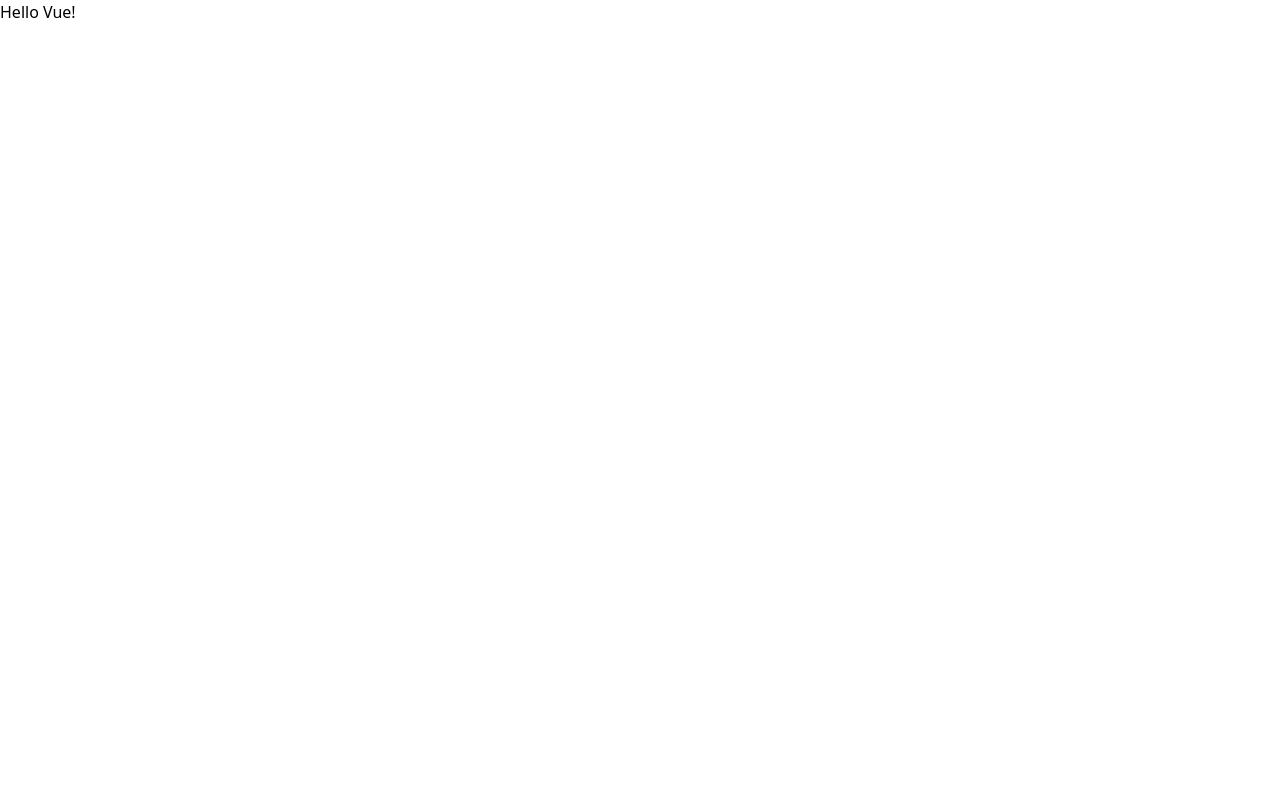
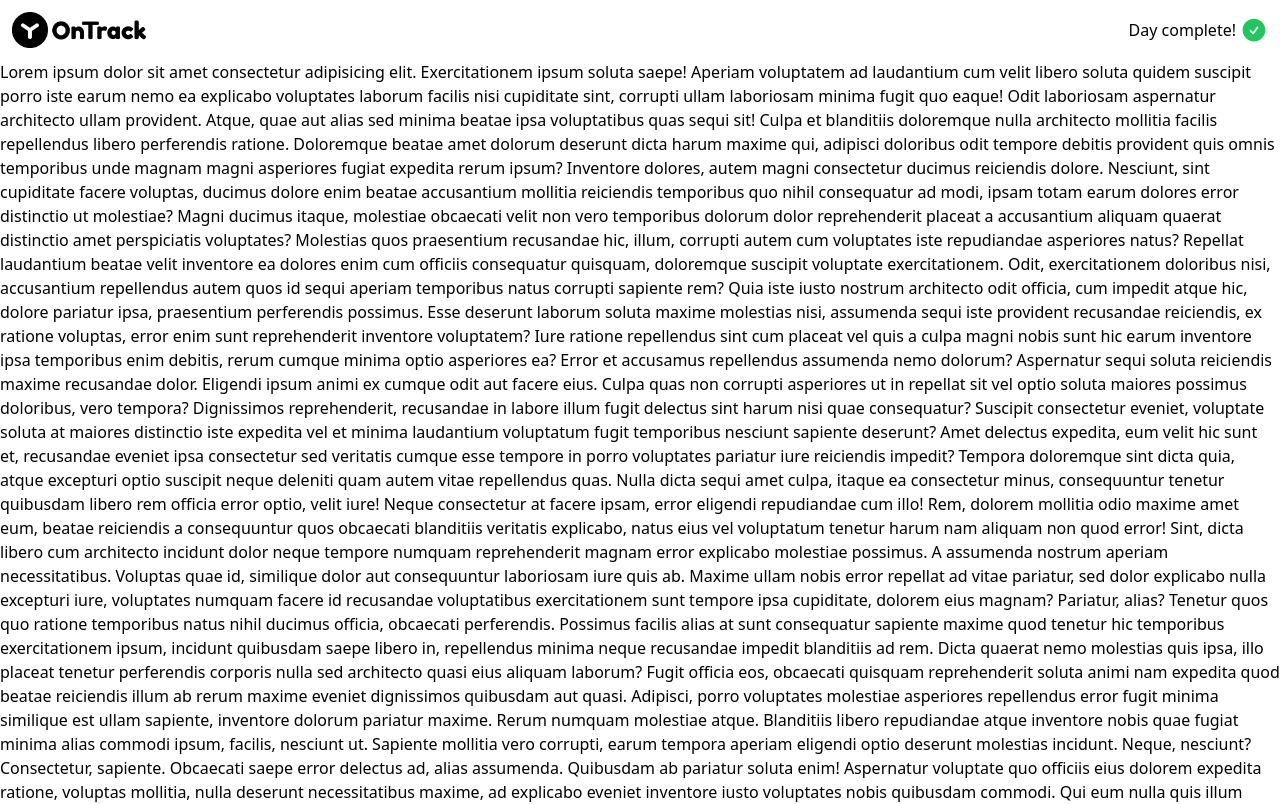
Before and after one commit to Maksym-Siroshtan/ontrack, a Vue app: page / in a window 1280 px wide. Shown: the top 804 px of the page. Built offline with nearby package versions, Linux system fonts and the light colour scheme.

Commit message:
Header template

```diff
--- a/package.json
+++ b/package.json
@@ -10,6 +10,7 @@
     "format": "prettier --write src/"
   },
   "dependencies": {
+    "@heroicons/vue": "^2.0.18",
     "vue": "^3.3.4"
   },
   "devDependencies": {
--- a/src/App.vue
+++ b/src/App.vue
@@ -1,3 +1,107 @@
+<script setup>
+import { CheckCircleIcon } from '@heroicons/vue/24/solid'
+</script>
+
 <template>
-  <h1>Hello Vue!</h1>
+  <header class="sticky top-0 z-20 flex items-center p-3 justify-between bg-white">
+    <a href="#">
+      <img src="./assets/img/logo.png" alt="Logo" class="h-9" />
+    </a>
+    <a href="#">
+      <div v-if="true" class="flex items-center gap-1">
+        Day complete!
+        <CheckCircleIcon class="h-7 text-green-500" />
+      </div
+    >
+    <div v-else class="flex items-center gap-1">
+      <div>Progress: <span class="font-mono">20%</span></div>
+      <div class="h-3 w-3 rounded-full bg-red-500"></div>
+    </div>
+    </a>
+  </header>
+
+  <main>
+    Lorem ipsum dolor sit amet consectetur adipisicing elit. Exercitationem ipsum soluta saepe!
+    Aperiam voluptatem ad laudantium cum velit libero soluta quidem suscipit porro iste earum nemo
+    ea explicabo voluptates laborum facilis nisi cupiditate sint, corrupti ullam laboriosam minima
+    fugit quo eaque! Odit laboriosam aspernatur architecto ullam provident. Atque, quae aut alias
+    sed minima beatae ipsa voluptatibus quas sequi sit! Culpa et blanditiis doloremque nulla
+    architecto mollitia facilis repellendus libero perferendis ratione. Doloremque beatae amet
+    dolorum deserunt dicta harum maxime qui, adipisci doloribus odit tempore debitis provident quis
+    omnis temporibus unde magnam magni asperiores fugiat expedita rerum ipsum? Inventore dolores,
+    autem magni consectetur ducimus reiciendis dolore. Nesciunt, sint cupiditate facere voluptas,
+    ducimus dolore enim beatae accusantium mollitia reiciendis temporibus quo nihil consequatur ad
+    modi, ipsam totam earum dolores error distinctio ut molestiae? Magni ducimus itaque, molestiae
+    obcaecati velit non vero temporibus dolorum dolor reprehenderit placeat a accusantium aliquam
+    quaerat distinctio amet perspiciatis voluptates? Molestias quos praesentium recusandae hic,
+    illum, corrupti autem cum voluptates iste repudiandae asperiores natus? Repellat laudantium
+    beatae velit inventore ea dolores enim cum officiis consequatur quisquam, doloremque suscipit
+    voluptate exercitationem. Odit, exercitationem doloribus nisi, accusantium repellendus autem
+    quos id sequi aperiam temporibus natus corrupti sapiente rem? Quia iste iusto nostrum architecto
+    odit officia, cum impedit atque hic, dolore pariatur ipsa, praesentium perferendis possimus.
+    Esse deserunt laborum soluta maxime molestias nisi, assumenda sequi iste provident recusandae
+    reiciendis, ex ratione voluptas, error enim sunt reprehenderit inventore voluptatem? Iure
+    ratione repellendus sint cum placeat vel quis a culpa magni nobis sunt hic earum inventore ipsa
+    temporibus enim debitis, rerum cumque minima optio asperiores ea? Error et accusamus repellendus
+    assumenda nemo dolorum? Aspernatur sequi soluta reiciendis maxime recusandae dolor. Eligendi
+    ipsum animi ex cumque odit aut facere eius. Culpa quas non corrupti asperiores ut in repellat
+    sit vel optio soluta maiores possimus doloribus, vero tempora? Dignissimos reprehenderit,
+    recusandae in labore illum fugit delectus sint harum nisi quae consequatur? Suscipit consectetur
+    eveniet, voluptate soluta at maiores distinctio iste expedita vel et minima laudantium
+    voluptatum fugit temporibus nesciunt sapiente deserunt? Amet delectus expedita, eum velit hic
+    sunt et, recusandae eveniet ipsa consectetur sed veritatis cumque esse tempore in porro
+    voluptates pariatur iure reiciendis impedit? Tempora doloremque sint dicta quia, atque excepturi
+    optio suscipit neque deleniti quam autem vitae repellendus quas. Nulla dicta sequi amet culpa,
+    itaque ea consectetur minus, consequuntur tenetur quibusdam libero rem officia error optio,
+    velit iure! Neque consectetur at facere ipsam, error eligendi repudiandae cum illo! Rem, dolorem
+    mollitia odio maxime amet eum, beatae reiciendis a consequuntur quos obcaecati blanditiis
+    veritatis explicabo, natus eius vel voluptatum tenetur harum nam aliquam non quod error! Sint,
+    dicta libero cum architecto incidunt dolor neque tempore numquam reprehenderit magnam error
+    explicabo molestiae possimus. A assumenda nostrum aperiam necessitatibus. Voluptas quae id,
+    similique dolor aut consequuntur laboriosam iure quis ab. Maxime ullam nobis error repellat ad
+    vitae pariatur, sed dolor explicabo nulla excepturi iure, voluptates numquam facere id
+    recusandae voluptatibus exercitationem sunt tempore ipsa cupiditate, dolorem eius magnam?
+    Pariatur, alias? Tenetur quos quo ratione temporibus natus nihil ducimus officia, obcaecati
+    perferendis. Possimus facilis alias at sunt consequatur sapiente maxime quod tenetur hic
+    temporibus exercitationem ipsum, incidunt quibusdam saepe libero in, repellendus minima neque
+    recusandae impedit blanditiis ad rem. Dicta quaerat nemo molestias quis ipsa, illo placeat
+    tenetur perferendis corporis nulla sed architecto quasi eius aliquam laborum? Fugit officia eos,
+    obcaecati quisquam reprehenderit soluta animi nam expedita quod beatae reiciendis illum ab rerum
+    maxime eveniet dignissimos quibusdam aut quasi. Adipisci, porro voluptates molestiae asperiores
+    repellendus error fugit minima similique est ullam sapiente, inventore dolorum pariatur maxime.
+    Rerum numquam molestiae atque. Blanditiis libero repudiandae atque inventore nobis quae fugiat
+    minima alias commodi ipsum, facilis, nesciunt ut. Sapiente mollitia vero corrupti, earum tempora
+    aperiam eligendi optio deserunt molestias incidunt. Neque, nesciunt? Consectetur, sapiente.
+    Obcaecati saepe error delectus ad, alias assumenda. Quibusdam ab pariatur soluta enim!
+    Aspernatur voluptate quo officiis eius dolorem expedita ratione, voluptas mollitia, nulla
+    deserunt necessitatibus maxime, ad explicabo eveniet inventore iusto voluptates nobis quibusdam
+    commodi. Qui eum nulla quis illum itaque optio? Illum ex tempora voluptates sapiente, ullam
+    minima. Aliquid voluptas tenetur minus sint modi odio perferendis cum praesentium sapiente
+    assumenda, nulla accusamus? Ipsa, distinctio nulla. Repellat veniam vitae, similique commodi
+    numquam ut obcaecati quisquam earum quasi, rerum perspiciatis vel quis autem. Pariatur dicta
+    veniam error. Vero, perspiciatis. Aliquid magnam amet accusantium vel facere doloremque omnis
+    officiis commodi, eos, voluptates nulla voluptatibus, deleniti odio unde iure ea! At labore cum
+    inventore necessitatibus, voluptates pariatur qui doloribus voluptate corporis id eos voluptas
+    dolorum neque facere fugiat incidunt ab suscipit ea repellendus! Illo laborum esse earum culpa
+    eligendi et perferendis officiis vitae voluptatum quae provident delectus praesentium animi
+    sapiente molestiae vero ullam reiciendis nulla doloremque quam atque, ducimus impedit? Tempore
+    sit repellat ullam! Laboriosam incidunt nihil magnam rem illo vel illum. Laboriosam cupiditate
+    in cumque quam necessitatibus dolor eius distinctio reiciendis! Modi debitis a accusamus
+    veritatis ex fuga tenetur eius ad tempora esse animi, possimus assumenda sed quo earum enim
+    aliquid voluptatibus. Consequatur repellat fugit quasi facilis numquam nisi error veniam nostrum
+    adipisci, quibusdam veritatis maiores vel alias illum vitae! Autem adipisci aliquid iure,
+    inventore explicabo quaerat ex. Ducimus velit vero enim fugit laborum illum impedit reiciendis.
+    Accusamus a ipsam aut quasi vero quia architecto neque, reprehenderit distinctio fugit sit ex
+    eveniet magni amet nemo sed veniam. Suscipit voluptate, voluptatibus porro reprehenderit numquam
+    aperiam nam. Recusandae necessitatibus voluptates odio totam asperiores dolor aperiam ad. Totam
+    nam dolorem quas recusandae error blanditiis vero amet corrupti ratione expedita, laudantium
+    accusamus dolore sed, explicabo rerum! Repellat quisquam laborum, consequuntur exercitationem
+    repudiandae vero quis eaque, accusamus dolorum aliquam ut ducimus eius. Quibusdam maxime eveniet
+    error neque nostrum, aspernatur a itaque nobis libero, eius quis sed! Suscipit tempora, impedit
+    id inventore, recusandae cumque labore, nam aliquid excepturi perferendis molestiae distinctio a
+    voluptatem eos? Voluptate ratione nulla expedita asperiores doloremque debitis assumenda animi
+    necessitatibus tenetur autem officiis cumque ipsum, quo modi numquam consequuntur nobis harum
+    qui quidem. Minus quis illo impedit aliquam expedita, maiores pariatur iure possimus obcaecati,
+    dolor repudiandae eveniet cupiditate provident doloremque.
+  </main>
 </template>
```
Also changed, not shown: src/assets/img/logo.png (added), 1 other file (tests, documents, lock files or other folders).
